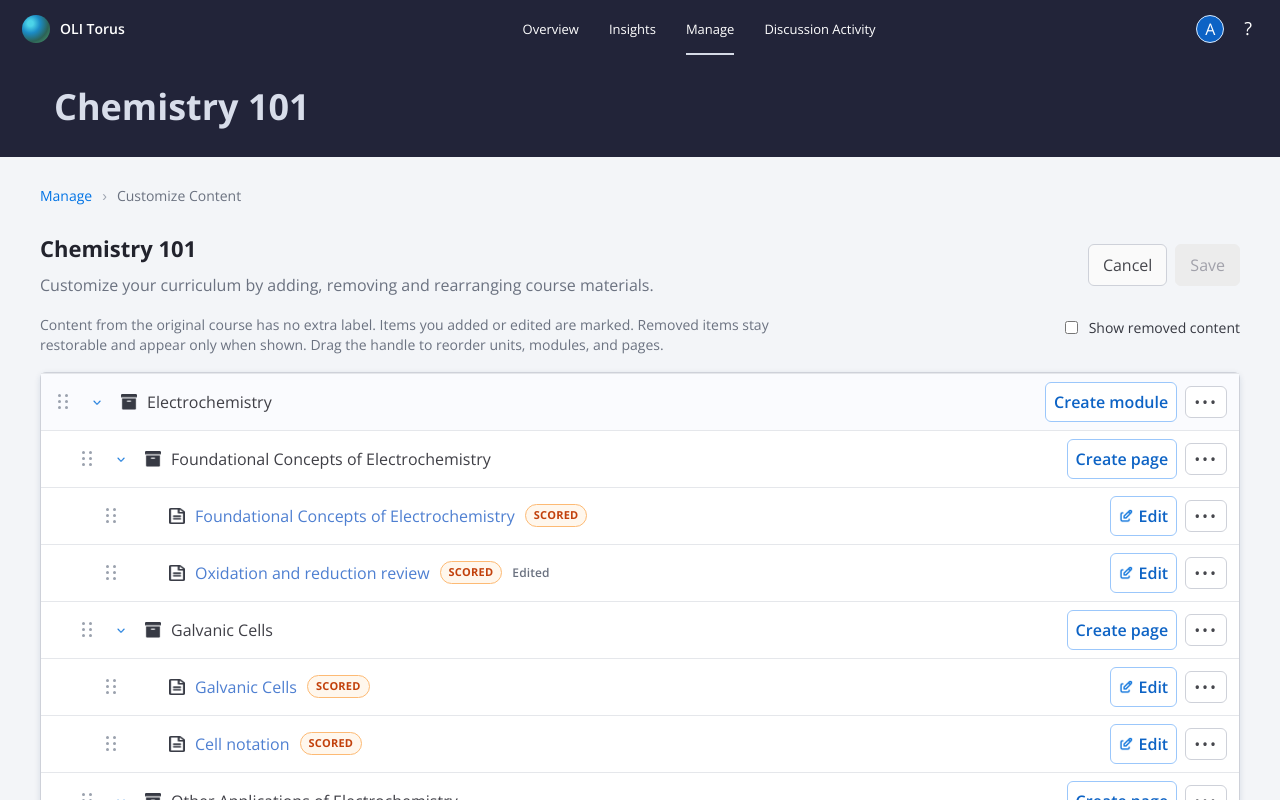
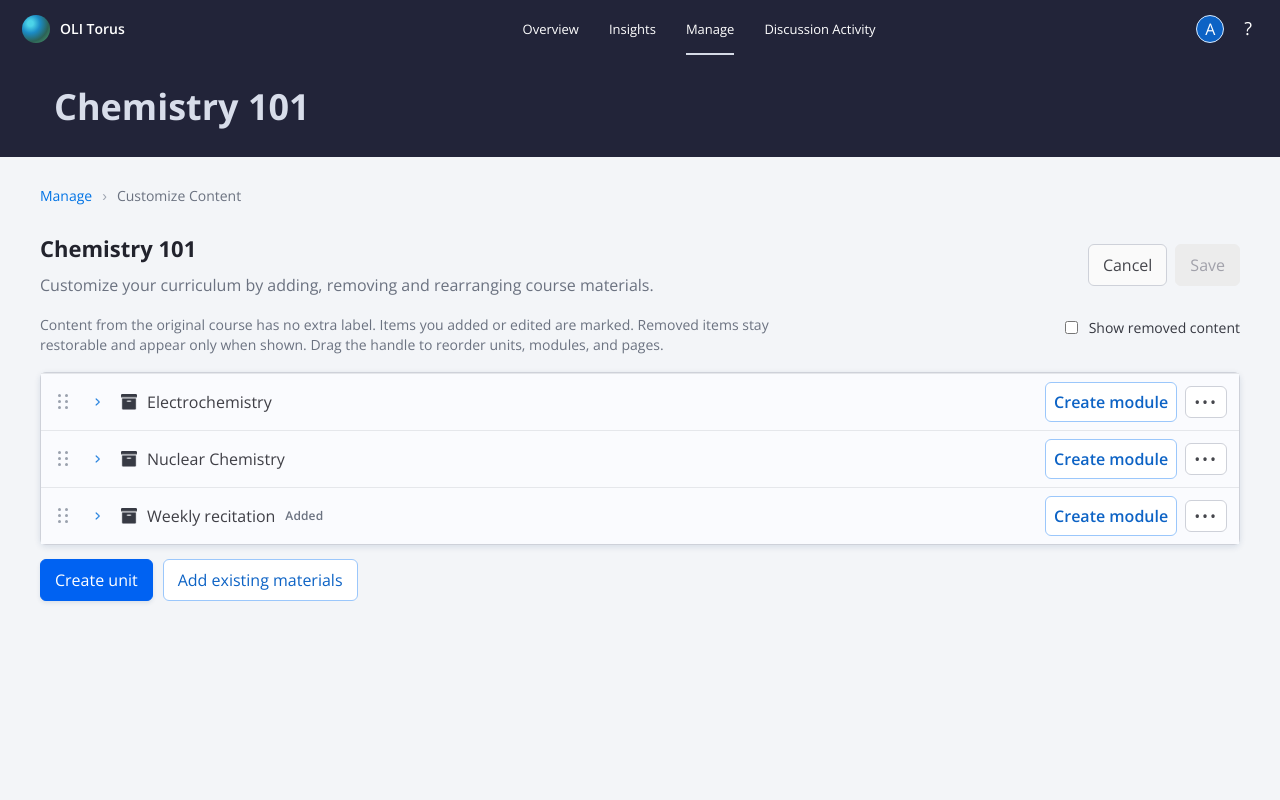
Before and after one commit to jfortun2/torusux, a React (Vite) app: page /customize in a window 1280 px wide. Shown: the top 800 px of the page. Built offline with nearby package versions, Linux system fonts and the light colour scheme.

Commit message:
Outline closed on default

```diff
--- a/src/CustomizeCurriculum.tsx
+++ b/src/CustomizeCurriculum.tsx
@@ -37,14 +37,6 @@ import {
   type RemovalImpact,
 } from './learningDesign';
 import { persistPageMeta, persistSavedPageLayout } from './pageCustomization';
-
-const INITIAL_EXPANDED = [
-  'unit-electrochemistry',
-  'module-foundational',
-  'module-galvanic',
-  'module-applications',
-  'module-e-chem-checkpoint',
-];
 
 type DialogState =
   | { type: 'add'; parentId: string | null; childType: 'unit' | 'module' | 'page' }
@@ -99,7 +91,7 @@ export function CustomizeScreen({ breadcrumbs }: { breadcrumbs: ReactNode }) {
   const showRemovedId = useId();
   const [units, setUnits] = useState<CurriculumNode[]>(() => loadCurriculum());
   const [savedSnapshot, setSavedSnapshot] = useState(() => JSON.stringify(loadCurriculum()));
-  const [expandedIds, setExpandedIds] = useState<Set<string>>(() => new Set(INITIAL_EXPANDED));
+  const [expandedIds, setExpandedIds] = useState<Set<string>>(() => new Set());
   const [showRemoved, setShowRemoved] = useState(false);
   const [openMenuId, setOpenMenuId] = useState<string | null>(null);
   const [dialog, setDialog] = useState<DialogState>(null);
```
